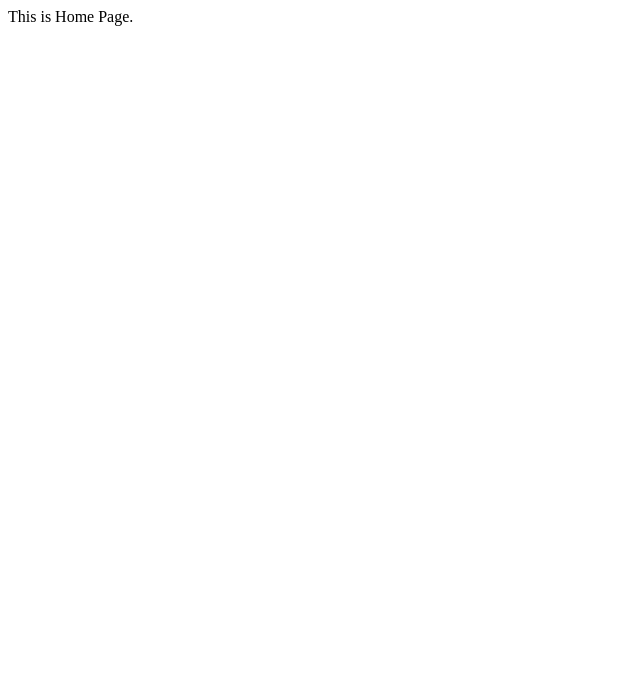
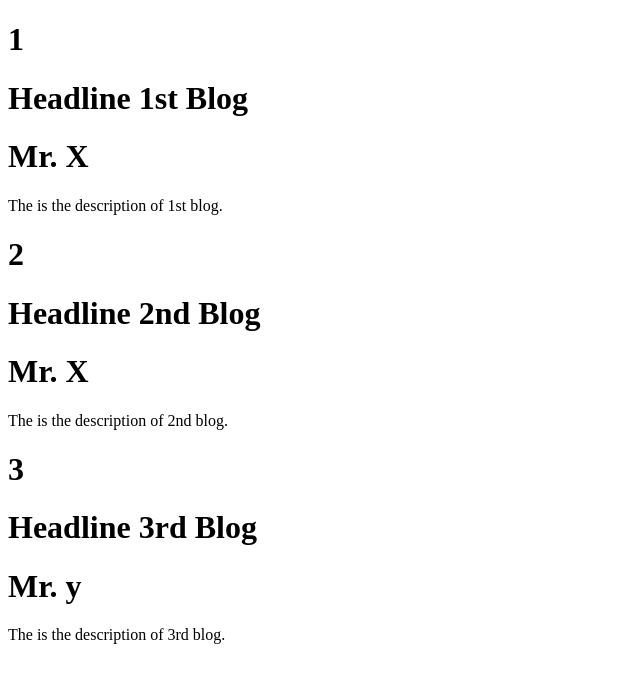
Before and after one commit to jagonmoy/typescript-react-frontend-dsabook, a React (Create React App) app: page / in a window 1280 px wide. Shown: the top 682 px of the page, without its empty margins (0-640 px from the left). Built offline with nearby package versions, Linux system fonts and the light colour scheme.

Commit message:
added rendering for dummy json data

```diff
--- a/src/App.tsx
+++ b/src/App.tsx
@@ -1,5 +1,5 @@
 import { FC } from 'react';
-import { BrowserRouter as Router, Route, Routes } from 'react-router-dom';
+import {BrowserRouter as Router, Route, Routes} from 'react-router-dom';
 import {Home} from './pages/Home';
 import { BlogView } from './pages/BlogView';
 import { CreateBlog } from './pages/CreateBlog';
@@ -11,14 +11,14 @@ const App: FC = () => {
   return (
     <Router>
       <Routes>
-        <Route path="/" Component={Home} />
-        <Route path="/home" Component={Home} />
-        <Route path="/blogs" Component={Home} />
-        <Route path="/sign-in" Component={SignIn} />
-        <Route path="/sign-up" Component={SignUp} />
-        <Route path="/create-blog" Component={CreateBlog} />
-        <Route path="/blogs/blog-view" Component={BlogView} />
-        <Route path='*'Component={NotFound}></Route>
+        <Route path="/" Component  ={Home} />
+        <Route path="/home" Component ={Home} />
+        <Route path="/blogs" Component ={Home} />
+        <Route path="/sign-in" Component ={SignIn} />
+        <Route path="/sign-up" Component ={SignUp} />
+        <Route path="/create-blog" Component ={CreateBlog} />
+        <Route path="/blogs/:id" Component  = {BlogView} />
+        <Route path='*'Component ={NotFound}></Route>
       </Routes>
     </Router>
   );
--- a/src/components/BlogCard.tsx
+++ b/src/components/BlogCard.tsx
@@ -1,12 +1,22 @@
 import React from 'react';
+// import { BlogView } from '../pages/BlogView';
+
 
 interface Props {
+  id : string,
+  blogHeadline: string ,
+  author : string ,
+  blogDescription : string
 }
 
-export const BlogCard : React.FC<Props> = () => {
+export const BlogCard : React.FC<Props> = ({id,blogHeadline,author,blogDescription}) => {
   return (
     <div>
-
+      <h1>{id}</h1>
+      <h1>{blogHeadline}</h1>
+      <h1>{author}</h1>
+      <p>{blogDescription}</p>
+      {/* <BlogView /> */}
     </div>
   );
 }
--- a/src/components/BlogCardList.tsx
+++ b/src/components/BlogCardList.tsx
@@ -1,12 +1,27 @@
 import React from 'react';
+import { BlogCard } from './BlogCard';
 
+interface Blog {
+  id : string;
+  blogHeadline: string;
+  author: string;
+  blogDescription : string ;
+}
 interface Props {
+   blogs : Blog[]
 }
 
-export const BlogCardList : React.FC<Props> = () => {
+export const BlogCardList : React.FC<Props> = ({blogs}) => {
   return (
     <div>
-
+      {
+        blogs && blogs.map((blog) => (
+          <BlogCard
+            {...blog}
+          >
+          </BlogCard>
+        ))
+      }
     </div>
   );
 }
--- a/src/components/SingleBlogDetails.tsx
+++ b/src/components/SingleBlogDetails.tsx
@@ -1,12 +1,16 @@
 import React from 'react';
-
+import Blogs from '../data/blogs.json'
 interface Props {
+  id : number
 }
 
-export const SingleBlogDetails : React.FC<Props> = () => {
-  return (
-    <div>
-
-    </div>
-  );
+export const SingleBlogDetails : React.FC<Props> = ({id}) => {
+    return (
+      <div>
+        <h1> {Blogs[id].id}</h1>
+        <h1> {Blogs[id].blogHeadline}</h1>
+        <h1> {Blogs[id].author}</h1>
+        <p>  {Blogs[id].blogDescription}</p>
+      </div>
+    );
 }
--- /dev/null
+++ b/src/data/blogs.json
@@ -0,0 +1,20 @@
+[
+    {
+        "id" : "1",
+        "blogHeadline" : "Headline 1st Blog",
+        "author" : "Mr. X",
+        "blogDescription" : "The is the description of 1st blog."
+    },
+    {
+        "id" : "2",
+        "blogHeadline" : "Headline 2nd Blog",
+        "author" : "Mr. X",
+        "blogDescription" : "The is the description of 2nd blog."
+    },
+    {
+        "id" : "3",
+        "blogHeadline" : "Headline 3rd Blog",
+        "author" : "Mr. y",
+        "blogDescription" : "The is the description of 3rd blog."
+    }
+]
--- a/src/pages/BlogView.tsx
+++ b/src/pages/BlogView.tsx
@@ -1,12 +1,17 @@
 import React from 'react';
+import { useParams } from 'react-router-dom';
+import { SingleBlogDetails } from '../components/SingleBlogDetails';
 
-interface Props {
+type RouteParams = {
+    id?: string
 }
 
-export const BlogView : React.FC<Props> = () => {
+export const BlogView : React.FC = () => {
+  const { id } = useParams<RouteParams>();
+  const key = Number(id);
   return (
     <div>
-      This is BlogView Page
+      <SingleBlogDetails id = {key}/>
     </div>
   );
 }
--- a/src/pages/Home.tsx
+++ b/src/pages/Home.tsx
@@ -1,12 +1,11 @@
 import React from 'react';
+import Blogs from '../data/blogs.json'
+import {BlogCardList} from '../components/BlogCardList'
 
-interface Props {
-}
-
-export const Home : React.FC<Props> = () => {
+export const Home : React.FC = () => {
   return (
     <div>
-      This is Home Page.
+      <BlogCardList blogs={Blogs} />
     </div>
   );
 }
```
